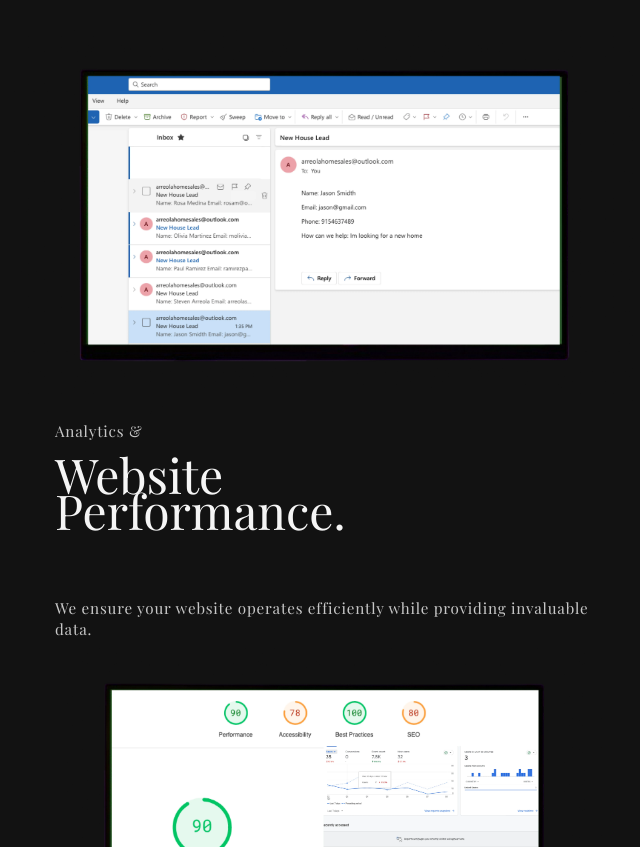
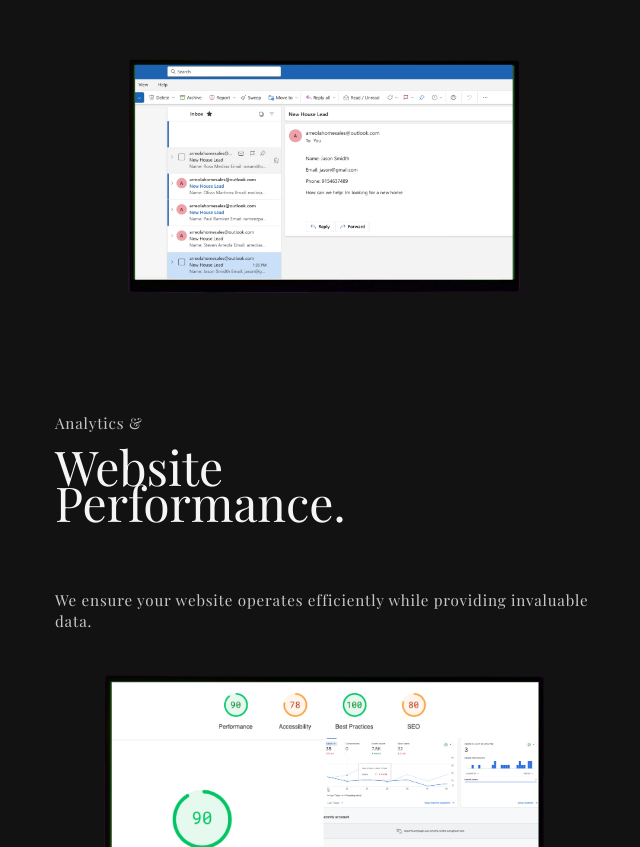
Before and after one commit to gtzjesus/worldhello-frontend, a React (Vite) app: page / in a window 1280 px wide. Shown: the part 2845-3692 px from the top of the page, without its empty margins (317-957 px from the left). Built offline with nearby package versions, Linux system fonts and the light colour scheme; no server answers; the database is empty.

Commit message:
Quality assurance UI + testing

```diff
--- a/src/components/performance/sub-performances/Analytics.jsx
+++ b/src/components/performance/sub-performances/Analytics.jsx
@@ -17,7 +17,6 @@ const StyledAnalytics = styled.div`
   background-repeat: no-repeat;
   width: 100%;
   min-height: 45vh;
-  margin-bottom: var(--padding-xxlarge);
 
   // @MEDIAQUERY logic for bigger devices 980px
   @media (min-width: 47.25em) {
@@ -31,6 +30,7 @@ const StyledAnalytics = styled.div`
 
 const Details = styled.div`
   padding: 0 var(--padding-medium);
+  margin-top: var(--margin-xlarge);
   color: var(--color-white);
 `;
 
--- a/src/components/performance/sub-performances/Email.jsx
+++ b/src/components/performance/sub-performances/Email.jsx
@@ -7,7 +7,7 @@ const StyledEmail = styled.div`
   background-position: center;
   background-repeat: no-repeat;
   width: 175vw;
-  min-height: 50vh;
+  min-height: 40vh;
 
   // @MEDIAQUERY logic for bigger devices 980px
   @media (min-width: 47.25em) {
```
